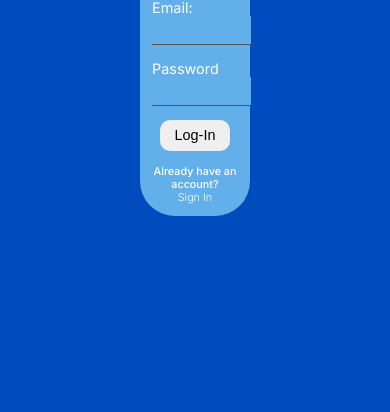
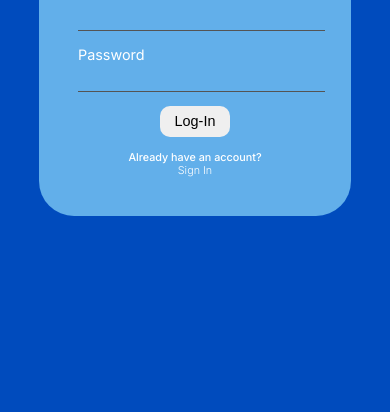
Before and after one commit to felipeSucupiraO/MovOn, a plain HTML site: page assets/pages/login.html in a window 390 px wide. Shown: the part 413-825 px from the top of the page. Drawn offline with Linux system fonts and the light colour scheme.

Commit message:
responsive login page (easier than I thought)

```diff
--- a/assets/styles/styles.css
+++ b/assets/styles/styles.css
@@ -460,8 +460,6 @@ main - login
     text-align: center;
 
     margin: 1em 0;
-
-
 }
 
 .login-form-button > input {
@@ -491,6 +489,18 @@ main - login
 
     width: 100%;
 }
+
+@media (max-width: 810px) {
+    .login-box {
+        width: 60%;
+
+        padding: 10%;
+    }
+}
+
+/*
+movie-page
+*/
 
 /*
 footer
```
